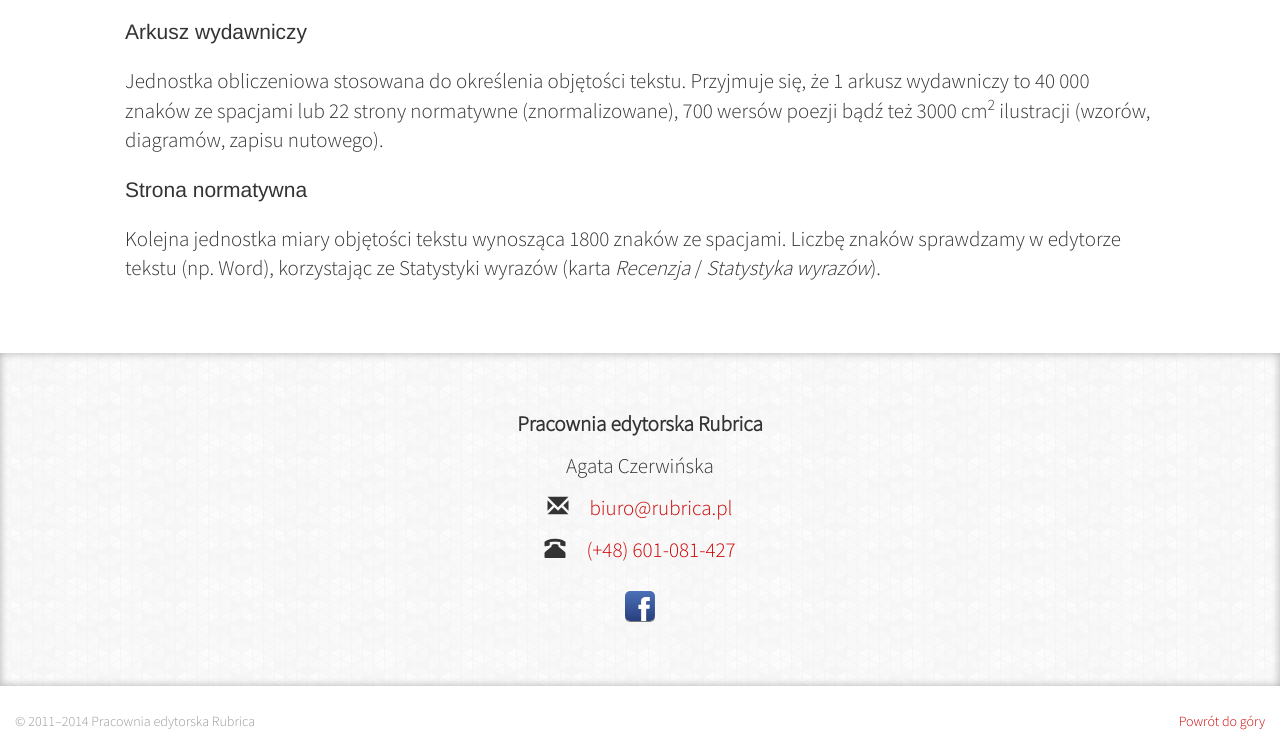
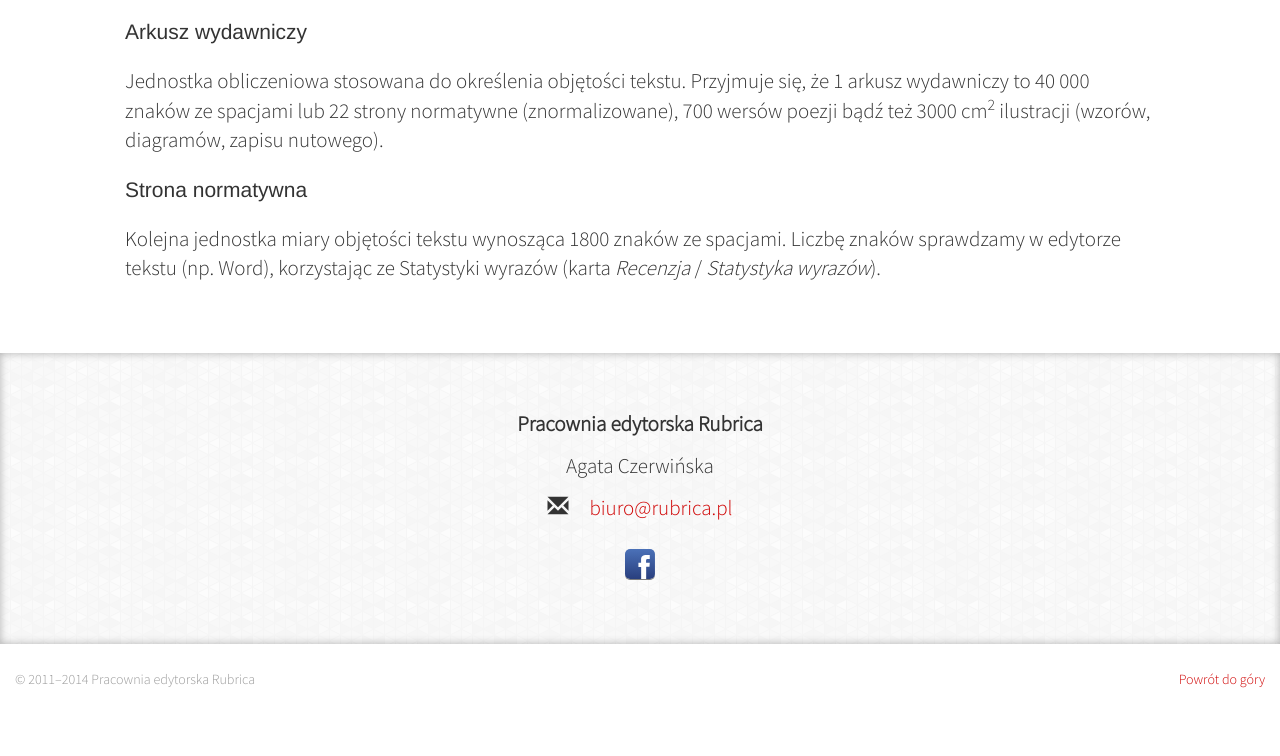
Before and after one commit to czerwinb/pracownia.rubrica.pl, a website: page webroot/index.html in a window 1280 px wide. Shown: the part 5850-6606 px from the top of the page. After the commit the page ends 6564 px from the top, so only its background shows below. Drawn offline with Linux system fonts and the light colour scheme; files that its build step writes are made by us from their sources.

Commit message:
Remove phone number from the footer

```diff
--- a/webroot/index.html
+++ b/webroot/index.html
@@ -298,8 +298,6 @@
             Agata Czerwińska<br>
             <span class="glyphicon glyphicon-envelope">&nbsp;</span><a
                 href="mailto:biuro@rubrica.pl">biuro@rubrica.pl</a><br>
-            <span class="glyphicon glyphicon-phone-alt">&nbsp;</span><a href="tel:0048601081427">(+48)
-            601-081-427</a>
         </address>
         <p class="text-center"><a href="http://facebook.com/pracownia.edytorska.rubrica" target="_blank"
                                   class="webicon facebook">Rubrica w serwisie Facebook!</a></p>
```
